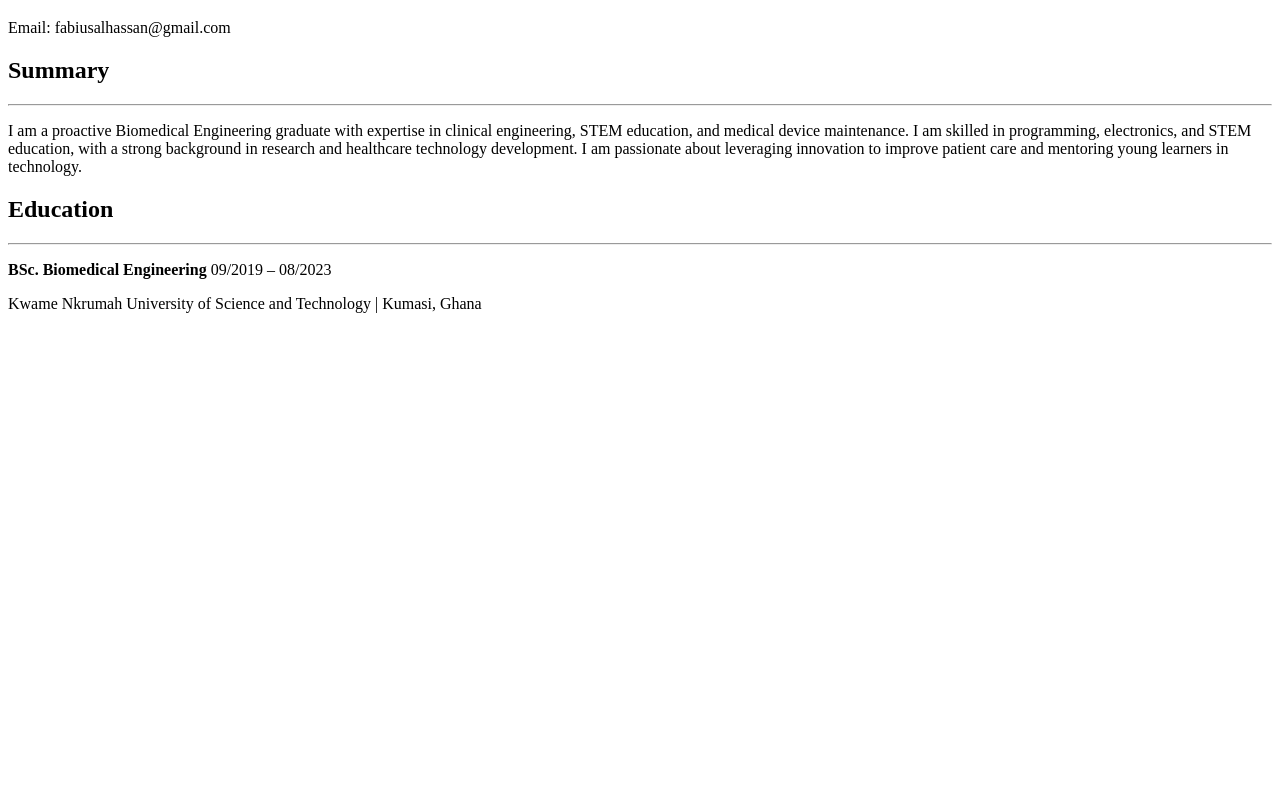
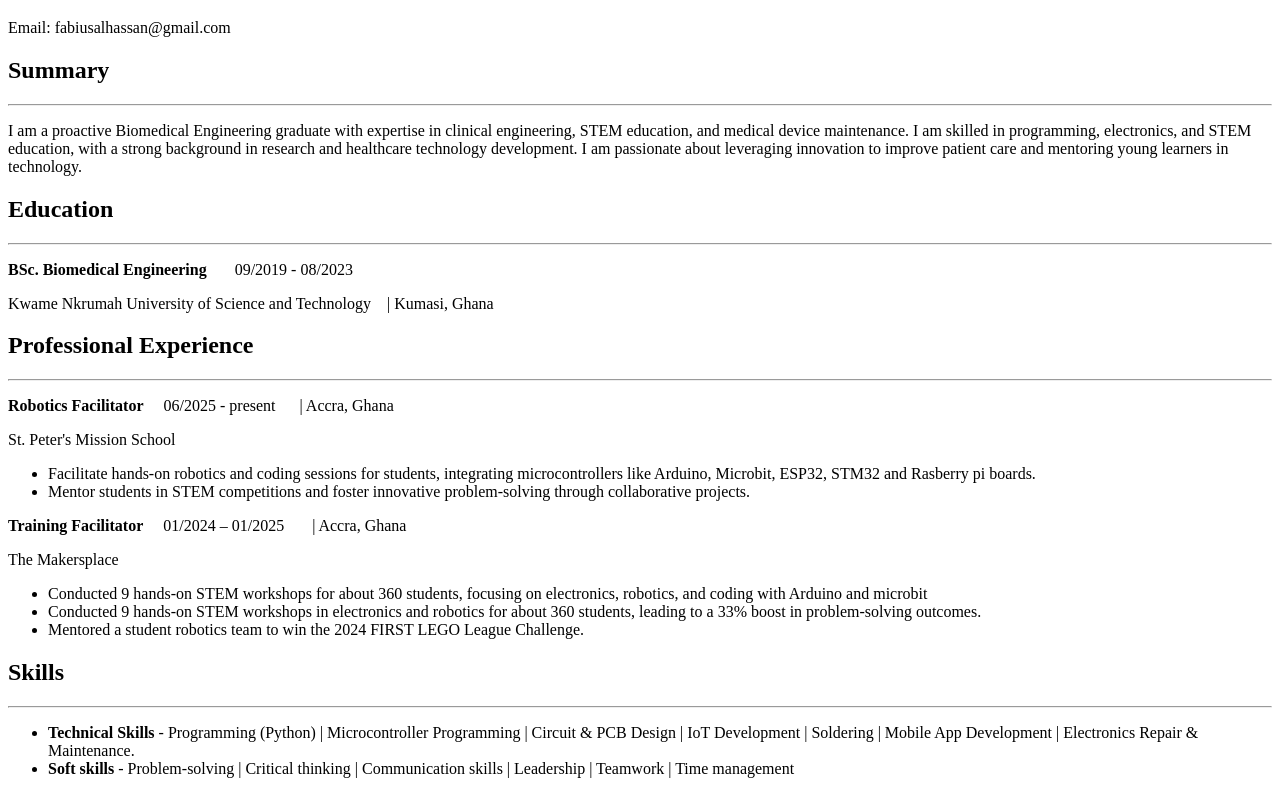
Before and after one commit to Fabius-Jnr/html-portfolio, a plain HTML site: page index.html in a window 1280 px wide. Shown: the part 61-855 px from the top of the page. Before the commit the page ends 800 px from the top, so only its background shows below. Drawn offline with Linux system fonts and the light colour scheme.

Commit message:
Update index.html

```diff
--- a/index.html
+++ b/index.html
@@ -20,7 +20,63 @@
     </p>
     <h2>Education</h2>
     <hr />
-    <p><b>BSc. Biomedical Engineering</b> 09/2019 – 08/2023    </p> Kwame Nkrumah University of Science and
-    Technology          | Kumasi, Ghana
+    <p>
+      <b>BSc. Biomedical Engineering</b>&nbsp;&nbsp;&nbsp;&nbsp;&nbsp;&nbsp;
+      09/2019 - 08/2023
+    </p>
+    <p>
+      Kwame Nkrumah University of Science and Technology&nbsp;&nbsp;&nbsp; |
+      Kumasi, Ghana
+    </p>
+    <h2>Professional Experience</h2>
+    <hr />
+    <p>
+      <b>Robotics Facilitator</b>&nbsp;&nbsp;&nbsp;&nbsp;&nbsp;06/2025 -
+      present&nbsp;&nbsp;&nbsp;&nbsp;&nbsp; | Accra, Ghana
+    </p>
+    <p>St. Peter's Mission School</p>
+    <ul>
+      <li>
+        Facilitate hands-on robotics and coding sessions for students,
+        integrating microcontrollers like Arduino, Microbit, ESP32, STM32 and
+        Rasberry pi boards.
+      </li>
+      <li>
+        Mentor students in STEM competitions and foster innovative
+        problem-solving through collaborative projects.
+      </li>
+    </ul>
+    <p>
+      <b>Training Facilitator</b>&nbsp;&nbsp;&nbsp;&nbsp;&nbsp;01/2024 – 01/2025
+      &nbsp;&nbsp;&nbsp;&nbsp;&nbsp; | Accra, Ghana
+    </p>
+    <p>The Makersplace</p>
+    <ul>
+      <li>
+        Conducted 9 hands-on STEM workshops for about 360 students, focusing on
+        electronics, robotics, and coding with Arduino and microbit
+      </li>
+      <li>
+        Conducted 9 hands-on STEM workshops in electronics and robotics for
+        about 360 students, leading to a 33% boost in problem-solving outcomes.
+      </li>
+      <li>
+        Mentored a student robotics team to win the 2024 FIRST LEGO League
+        Challenge.
+      </li>
+    </ul>
+    <h2>Skills</h2>
+    <hr />
+    <ul>
+      <li>
+        <b>Technical Skills</b> - Programming (Python) | Microcontroller
+        Programming | Circuit & PCB Design | IoT Development | Soldering |
+        Mobile App Development | Electronics Repair & Maintenance.
+      </li>
+      <li>
+        <b>Soft skills</b> - Problem-solving | Critical thinking | Communication
+        skills | Leadership | Teamwork | Time management
+      </li>
+    </ul>
   </body>
 </html>
```
